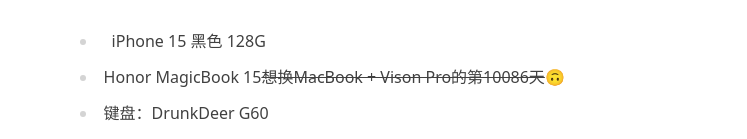
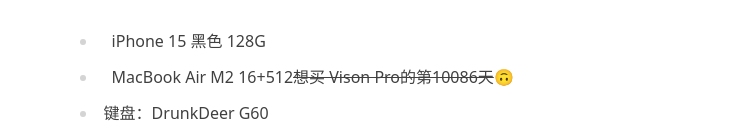
Before and after one commit to MattGRP/GaTT, a Next.js app: page /about in a window 1280 px wide. Shown: the part 809-948 px from the top of the page, without its empty margins (276-1023 px from the left). Built offline with nearby package versions, Linux system fonts and the light colour scheme; no server answers; the database is empty; what tailwindcss-animated, tailwindcss-debug-screens would draw is missing.

Commit message:
修改电脑信息

```diff
--- a/app/(root)/about/page.tsx
+++ b/app/(root)/about/page.tsx
@@ -159,10 +159,10 @@ export default function Page() {
             <li> <IconLogoApple className="mx-1 translate-y-0.5"/>
               iPhone 15 黑色 128G
             </li>
-            <li>
-              Honor MagicBook 15
+            <li>  <IconLogoApple className="mx-1 translate-y-0.5"/>
+              MacBook Air M2 16+512
               <span className="line-through">
-                想换MacBook + Vison Pro的第10086天
+                想买 Vison Pro的第10086天
               </span>
               🙃
             </li>
```
